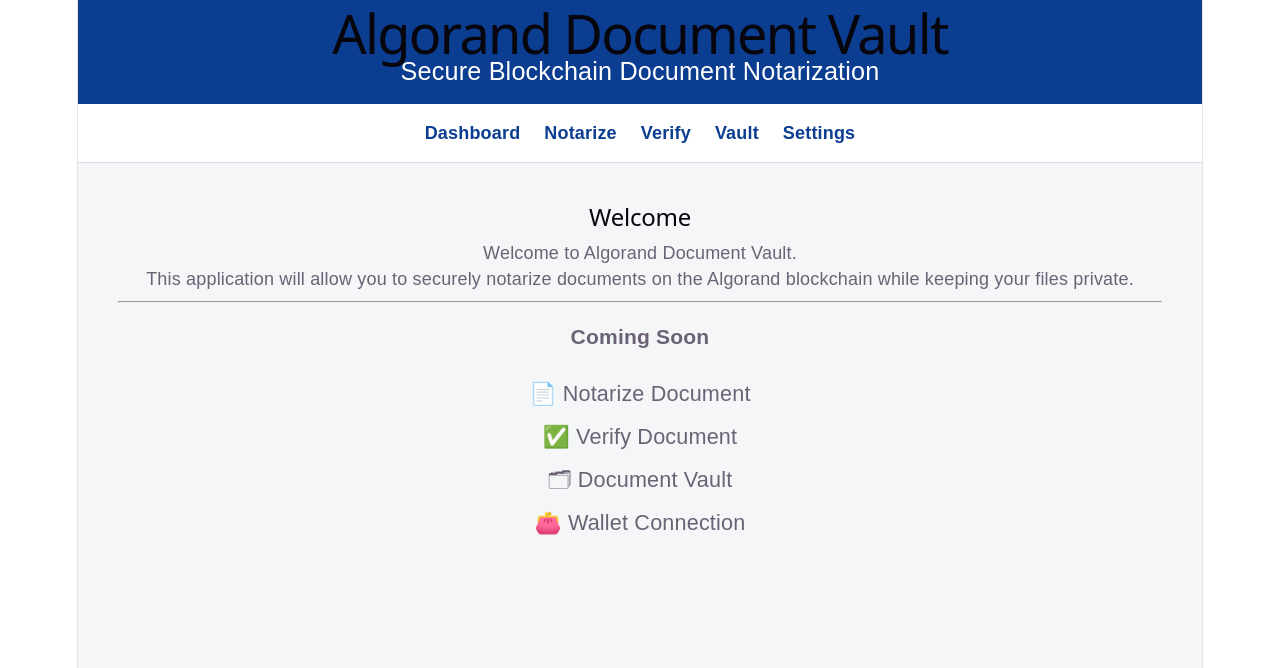
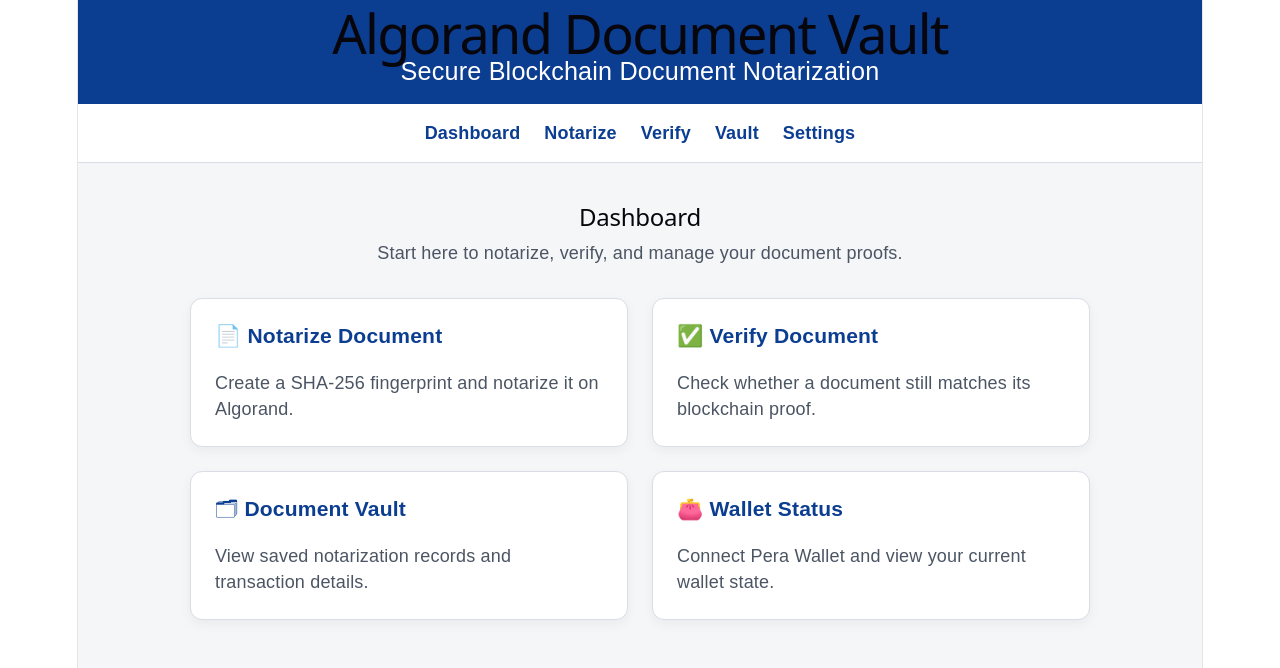
Before and after one commit to tkent2002-glitch/algorand-document-vault, a React (Vite) app: page / in a window 1280 px wide. Shown: the top 668 px of the page. Built offline with nearby package versions, Linux system fonts and the light colour scheme.

Commit message:
Milestone 4 - Dashboard component integrated

```diff
--- a/src/App.tsx
+++ b/src/App.tsx
@@ -1,5 +1,6 @@
-import Header from "./components/Header";
+import Header from "./components/Header/Header";
 import Navigation from "./components/Navigation/Navigation";
+import Dashboard from "./components/Dashboard/Dashboard";
 
 function App() {
   return (
@@ -13,38 +14,8 @@
       <Header />
       <Navigation />
 
-      <main
-        style={{
-          padding: "40px",
-          textAlign: "center",
-        }}
-      >
-        <h2>Welcome</h2>
-
-        <p>Welcome to Algorand Document Vault.</p>
-
-        <p>
-          This application will allow you to securely notarize documents on the
-          Algorand blockchain while keeping your files private.
-        </p>
-
-        <hr />
-
-        <h3>Coming Soon</h3>
-
-        <ul
-          style={{
-            listStyle: "none",
-            padding: 0,
-            fontSize: "1.2rem",
-            lineHeight: "2",
-          }}
-        >
-          <li>📄 Notarize Document</li>
-          <li>✅ Verify Document</li>
-          <li>🗂 Document Vault</li>
-          <li>👛 Wallet Connection</li>
-        </ul>
+      <main>
+        <Dashboard />
       </main>
     </div>
   );
--- /dev/null
+++ b/src/components/Dashboard/Dashboard.css
@@ -0,0 +1,35 @@
+.dashboard {
+  padding: 40px;
+  text-align: center;
+}
+
+.dashboard-intro {
+  color: #4b5563;
+  margin-bottom: 32px;
+}
+
+.dashboard-grid {
+  display: grid;
+  grid-template-columns: repeat(2, minmax(240px, 1fr));
+  gap: 24px;
+  max-width: 900px;
+  margin: 0 auto;
+}
+
+.dashboard-card {
+  background: white;
+  border: 1px solid #d8dde6;
+  border-radius: 12px;
+  padding: 24px;
+  text-align: left;
+  box-shadow: 0 4px 12px rgba(0, 0, 0, 0.05);
+}
+
+.dashboard-card h3 {
+  margin-top: 0;
+  color: #0b3d91;
+}
+
+.dashboard-card p {
+  color: #4b5563;
+}
--- /dev/null
+++ b/src/components/Dashboard/Dashboard.tsx
@@ -0,0 +1,36 @@
+import "./Dashboard.css";
+
+function Dashboard() {
+  return (
+    <section className="dashboard">
+      <h2>Dashboard</h2>
+      <p className="dashboard-intro">
+        Start here to notarize, verify, and manage your document proofs.
+      </p>
+
+      <div className="dashboard-grid">
+        <div className="dashboard-card">
+          <h3>📄 Notarize Document</h3>
+          <p>Create a SHA-256 fingerprint and notarize it on Algorand.</p>
+        </div>
+
+        <div className="dashboard-card">
+          <h3>✅ Verify Document</h3>
+          <p>Check whether a document still matches its blockchain proof.</p>
+        </div>
+
+        <div className="dashboard-card">
+          <h3>🗂 Document Vault</h3>
+          <p>View saved notarization records and transaction details.</p>
+        </div>
+
+        <div className="dashboard-card">
+          <h3>👛 Wallet Status</h3>
+          <p>Connect Pera Wallet and view your current wallet state.</p>
+        </div>
+      </div>
+    </section>
+  );
+}
+
+export default Dashboard;
--- /dev/null
+++ b/src/components/Dashboard/index.ts
@@ -0,0 +1 @@
+export { default } from "./Dashboard";
```
